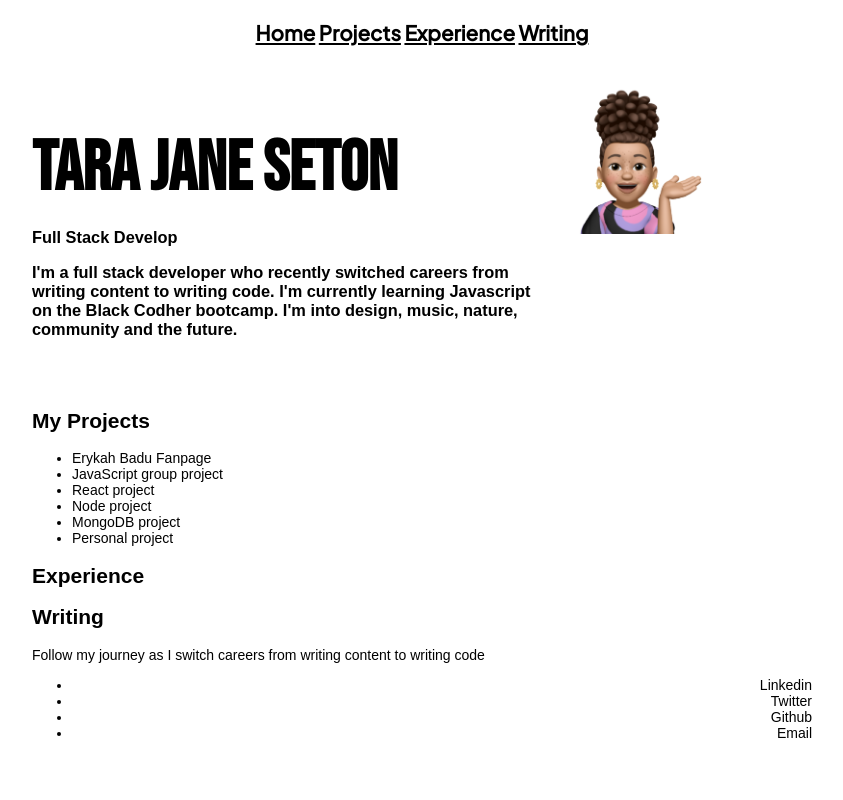
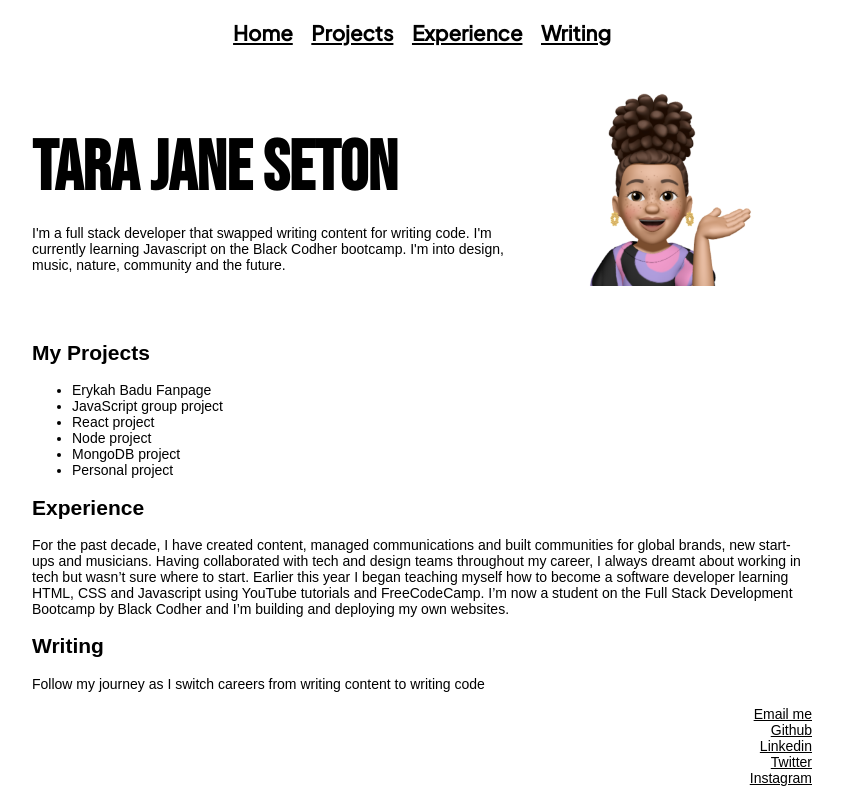
Before and after one commit to black-codher-bootcamp-2022-daly/unit-02-html-css-assessment-tarajaneseton, a website: page index.html in a window 1280 px wide. Shown: the whole page, without its empty margins (218-1061 px from the left). Drawn offline with Linux system fonts and the light colour scheme.

Commit message:
removed section tags

```diff
--- a/index.html
+++ b/index.html
@@ -11,10 +11,7 @@
     <meta name="viewport" content="width=device-width, initial-scale=1.0">
     <title>Tara Jane Seton Full Stack Developer Portfolio</title>
     <link rel="icon" type="image/x-icon" href="/assets/favicon.ico" />
-    <style>
-        @import url('https://fonts.googleapis.com/css2?family=Raleway:ital,wght@0,400;0,600;1,200&display=swap');
 
-    </style>
 </head>
 
 <body>
@@ -22,33 +19,31 @@
         <!-- Navigation Bar, need to style and create links that work -->
         <section class="topnav" id="topnav">
             <h3>
-                <a class="active" href="#home">Home</a>
-                <a href="#projects" class="projects">Projects</a>
-                <a href="#experience" class="experience">Experience</a>
+                <a class="active" href="#home" style="margin-right:15px">Home</a>
+                <a href="#projects" class="projects" style="margin-right:15px">Projects</a>
+                <a href="#experience" class="experience" style="margin-right:15px">Experience</a>
                 <a href="#writing" class="writing">Writing</a>
             </h3>
         </section>
     </header>
     <div class="container">
-    <div class="1">
+    <div class="item-1">
             <h1>Tara Jane Seton</h1>
-            <h3>Full Stack Develop</h3>
-        <section class="about-me" id="about-me">
-            <h3>I'm a full stack developer who recently switched careers from writing content to writing code. I'm currently learning Javascript on the Black Codher bootcamp. I'm into
-            design, music, nature, community and the future.</h3>
+            <section class="about-me" id="about-me">
+                <p>I'm a full stack developer that swapped writing content for writing code. I'm currently learning Javascript on the Black Codher bootcamp. I'm into
+            design, music, nature, community and the future.</p>
         </section>
     </div>
     <!-- Avatar, need to right-align -->
-    <div class="2">
-        <section class="profile-img">
-            <img src="/assets/tara_jane_seton_avatar.png" alt="Tara Jane Seton Avatar" width="150">
-        </section>
+    <div class="item-2">
+
+            <img class="profile-img" src="/assets/tara_jane_seton_avatar.png" alt="Tara Jane Seton Avatar">
+
     </div>
     </div>
     <br>
-        <section class="projects" id="projects">
             <h2>My Projects</h2>
-            <ul>
+            <ul class="projects">
             <li>Erykah Badu Fanpage</li>
             <li>JavaScript group project</li>
             <li>React project</li>
@@ -56,11 +51,12 @@
             <li>MongoDB project</li>
             <li>Personal project</li>
             </ul>
-        </section>
+
 
     <!-- Create an experience timeline -->
         <section class="experience" id="experience">
             <h2>Experience</h2>
+            <p>For the past decade, I have created content, managed communications and built communities for global brands, new start-ups and musicians. Having collaborated with tech and design teams throughout my career, I always dreamt about working in tech but wasn’t sure where to start. Earlier this year I began teaching myself how to become a software developer learning HTML, CSS and Javascript using YouTube tutorials and FreeCodeCamp. I’m now a student on the Full Stack Development Bootcamp by Black Codher and I’m building and deploying my own websites.</p>
         </section>
 
         <!-- Writing, create Medium blog and embed first blog article here -->
@@ -70,13 +66,27 @@
         </section>
 </body>
 <footer>
-    <!-- Social media links background colour #fb53ff -->
-    <section class="social-media" id="social-media">
-        <ul>
-            <li>Linkedin</li>
-            <li>Twitter</li>
-            <li>Github</li>
-            <li>Email</li>
+    <!-- Social media footer -->
+
+
+        <ul class="social-media">
+
+                <li>
+                <a target="_blank" href="mailto:tarajaneseton@gmail.com">Email me</a>
+            </li>
+
+                <li>
+                <a target="_blank" href="https://github.com/tarajaneseton">Github</a>
+            </li>
+                <li>
+                <a target="_blank" href="https://www.linkedin.com/in/tarajaneseton/">Linkedin</a>
+            </li>
+            <li>
+                <a target="_blank" href="https://twitter.com/tarajaneseton">Twitter</a>
+            </li>
+           <li>
+                <a target="_blank" href="https://www.instagram.com/tarajaneseton/">Instagram</a>
+            </li>
         </ul>
     </section>
 </footer>
```
